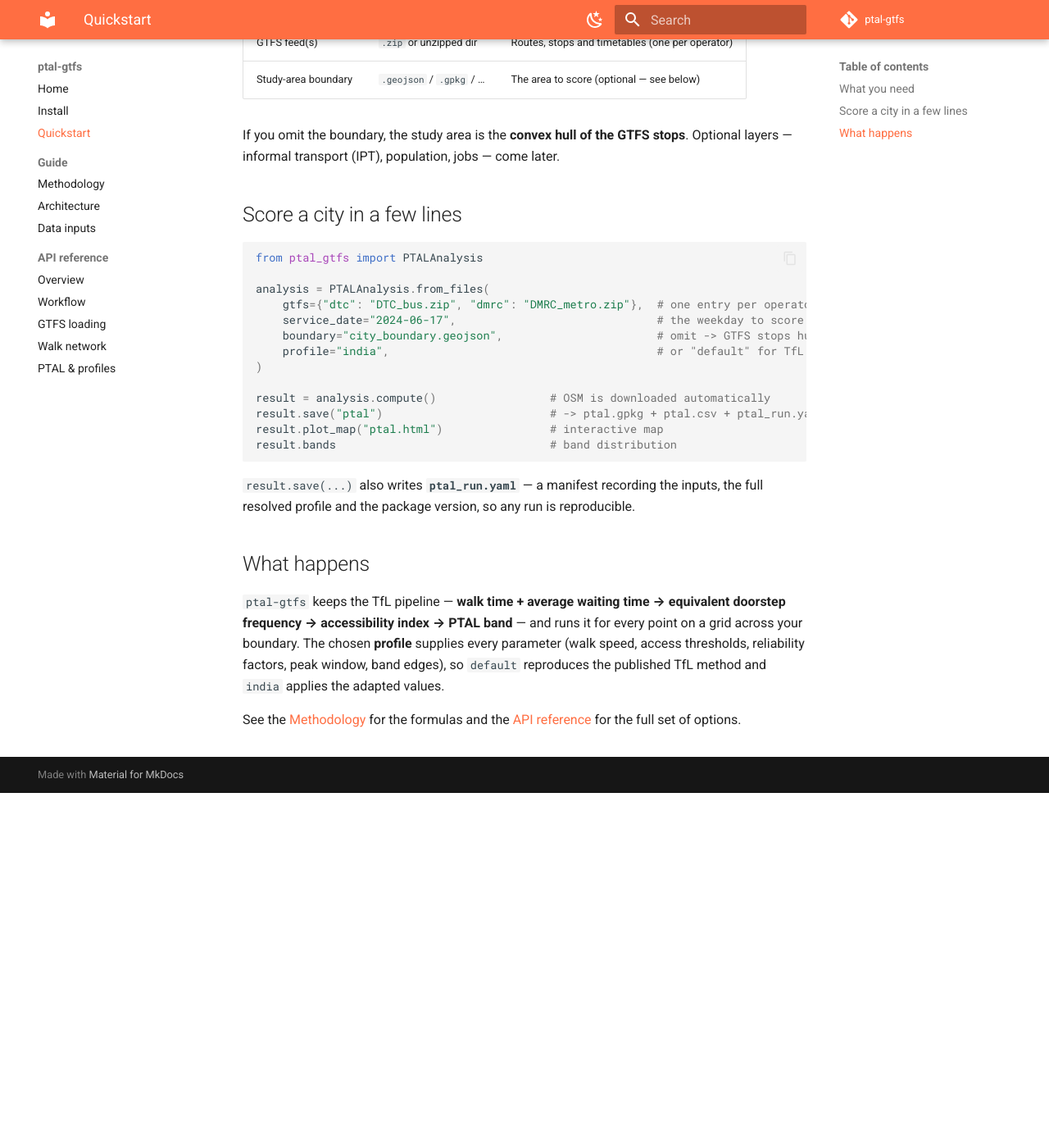
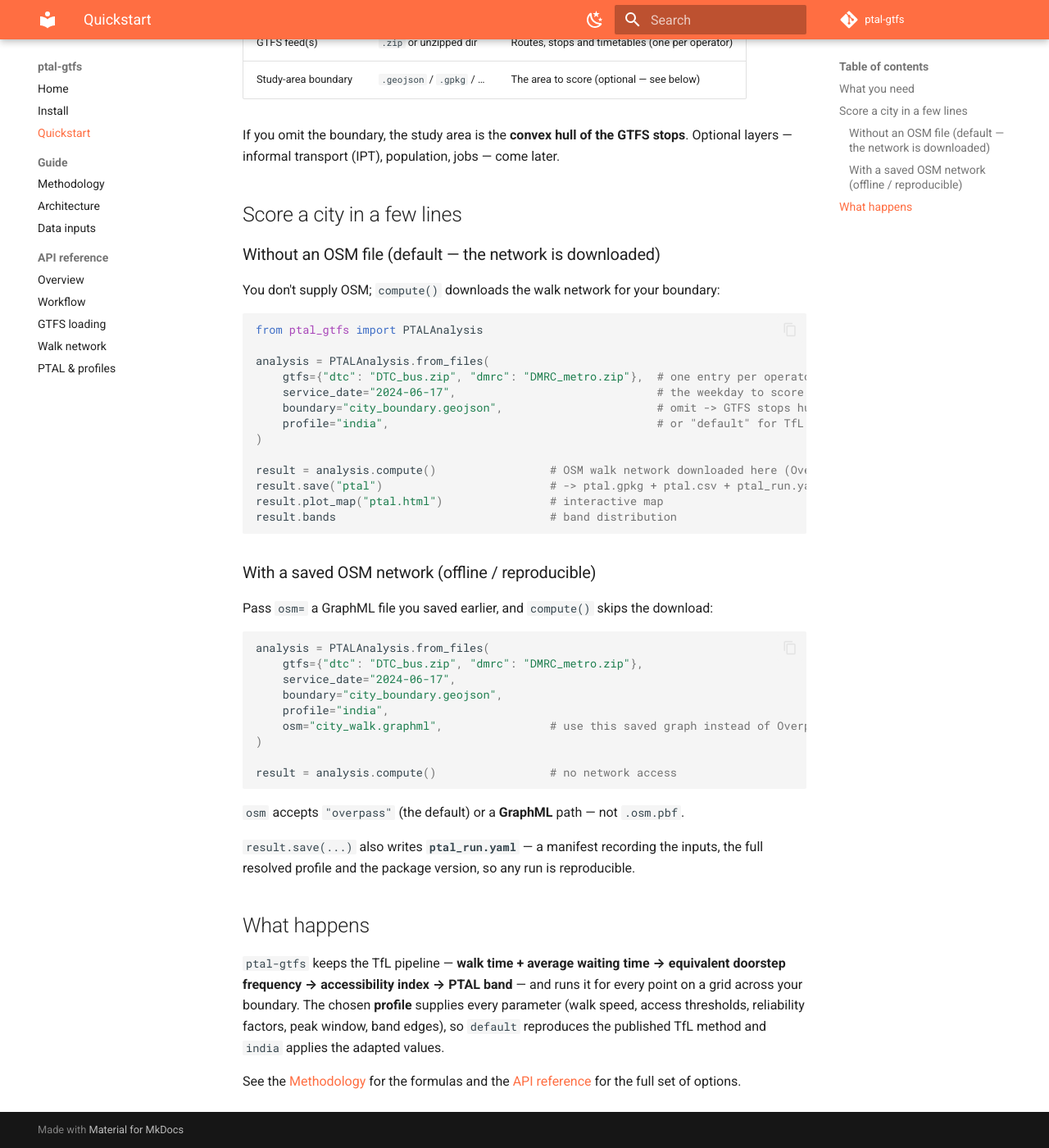
Before and after one commit to ArvindManickam/ptal-gtfs, an MkDocs documentation site: the page built from docs/quickstart.md, in a window 1280 px wide and 1400 px high, scrolled down 433 px. Shown: the whole window at 82% size. Built offline with MkDocs 1.6.1 and Material for MkDocs 9.7.7, drawn with Linux system fonts in a browser that asks for light colours; comment, search, counter and statistics services are not loaded.

Commit message:
docs: show quickstart with and without a saved OSM network
Split the quickstart example into two: the default (no OSM file — the walk
network is downloaded during compute) and an offline variant passing osm=<saved
GraphML>. Clarify that osm accepts "overpass" or a GraphML path, not .osm.pbf.

````diff
--- a/docs/quickstart.md
+++ b/docs/quickstart.md
@@ -18,6 +18,10 @@ Optional layers — informal transport (IPT), population, jobs — come later.
 
 ## Score a city in a few lines
 
+### Without an OSM file (default — the network is downloaded)
+
+You don't supply OSM; `compute()` downloads the walk network for your boundary:
+
 ```python
 from ptal_gtfs import PTALAnalysis
 
@@ -28,11 +32,29 @@ analysis = PTALAnalysis.from_files(
     profile="india",                                        # or "default" for TfL
 )
 
-result = analysis.compute()                 # OSM is downloaded automatically
+result = analysis.compute()                 # OSM walk network downloaded here (Overpass)
 result.save("ptal")                         # -> ptal.gpkg + ptal.csv + ptal_run.yaml
 result.plot_map("ptal.html")                # interactive map
 result.bands                                # band distribution
 ```
+
+### With a saved OSM network (offline / reproducible)
+
+Pass `osm=` a GraphML file you saved earlier, and `compute()` skips the download:
+
+```python
+analysis = PTALAnalysis.from_files(
+    gtfs={"dtc": "DTC_bus.zip", "dmrc": "DMRC_metro.zip"},
+    service_date="2024-06-17",
+    boundary="city_boundary.geojson",
+    profile="india",
+    osm="city_walk.graphml",                # use this saved graph instead of Overpass
+)
+
+result = analysis.compute()                 # no network access
+```
+
+`osm` accepts `"overpass"` (the default) or a **GraphML** path — not `.osm.pbf`.
 
 `result.save(...)` also writes **`ptal_run.yaml`** — a manifest recording the inputs,
 the full resolved profile and the package version, so any run is reproducible.
````
